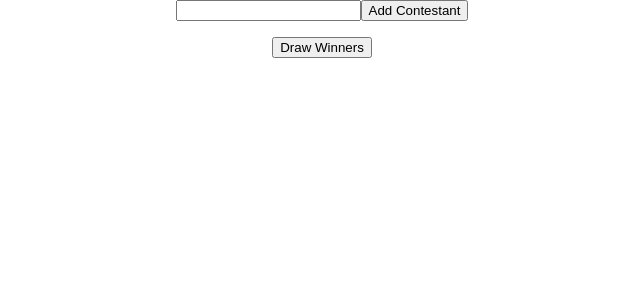
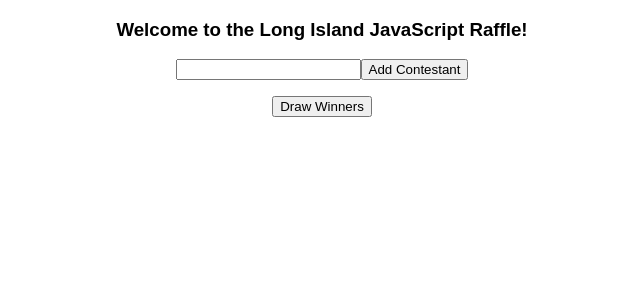
Before and after one commit to longislandjavascript/meetup-event-08-2017, a React (Create React App) app: page / in a window 1280 px wide. Shown: the top 300 px of the page, without its empty margins (318-958 px from the left). Built offline with nearby package versions, Linux system fonts and the light colour scheme.

Commit message:
Minor cleanup

```diff
--- a/src/App.js
+++ b/src/App.js
@@ -1,5 +1,4 @@
 import React, { Component } from 'react';
-import logo from './logo.svg';
 import './App.css';
 
 class App extends Component {
@@ -23,7 +22,7 @@ class App extends Component {
 
     if (contestant && !lowCaseContestants.includes(contestant.toLowerCase())) {
       const contestants = this.state.contestants.concat(contestant);
-      this.setState({ contestants });
+      this.setState({ contestants, contestant: '' });
     }
   };
 
@@ -47,10 +46,17 @@ class App extends Component {
 
     return (
       <div className="App">
-        <input onChange={event => this.updateContestant(event)} />
-        <button id="addBtn" onClick={() => this.addContestant(this.state.contestant)}>
-          Add Contestant
-        </button>
+        <h3>Welcome to the Long Island JavaScript Raffle!</h3>
+        <form onSubmit={(event) => {
+           event.preventDefault();
+           this.addContestant(this.state.contestant);}}>
+          <input value={this.state.contestant} onChange={event => this.updateContestant(event)} />
+
+          <button type="button" id="addBtn" onClick={() => this.addContestant(this.state.contestant)}>
+            Add Contestant
+          </button>
+        </form>
+
         <ul>
           {contestants}
         </ul>
```
